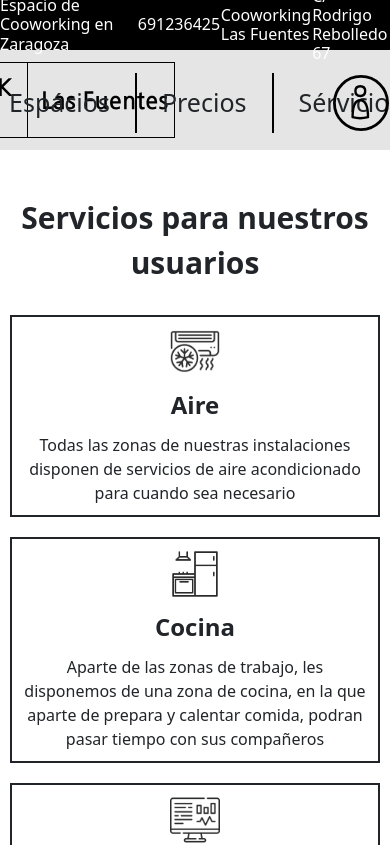
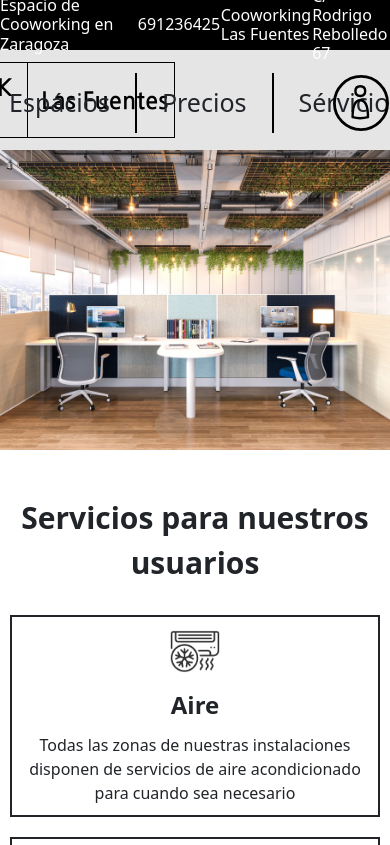
Before and after one commit to nabuin/tfg2daw_3trm_front, a Vue app: page /home in a window 390 px wide. Shown: the top 845 px of the page. Built offline with nearby package versions, Linux system fonts and the light colour scheme; the HTML template or start-up script is replaced by a standard one.

Commit message:
Creacion del slider para la home

```diff
--- a/src/components/Home_Slider.vue
+++ b/src/components/Home_Slider.vue
@@ -1,10 +1,62 @@
 <template>
-
-
+  <v-container fluid class="slider-custom pa-0">
+    <v-carousel
+      hide-delimiter-background
+      height="100%"
+      show-arrows="hover"
+      cycle
+      interval="5000"
+    >
+      <v-carousel-item>
+        <div class="slider-custom__img"></div>
+      </v-carousel-item>
+      <v-carousel-item>
+        <div class="slider-custom__img-2"></div>
+      </v-carousel-item>
+    </v-carousel>
+  </v-container>
 </template>
 
+<script setup lang="ts">
+// No se requiere lógica por ahora
+</script>
 
-<style scoped lang="scss">
+<style lang="scss" scoped>
+.slider-custom {
+  width: 100%;
 
+  &__img {
+    background-image: url('../imgs/slider/habitacion-vacia-sillas-escritorios_23-2149008873.avif');
+    background-size: cover;
+    background-position: center;
+    width: 100%;
+    height: 700px;
+  }
 
+  &__img-2 {
+    background-image: url('../imgs/slider/Ascend-desk-with-panels-escritorio-con-paneles (1).webp');
+    background-size: cover;
+    background-position: center;
+    width: 100%;
+    height: 700px;
+  }
+
+  @media (max-width: 1199px) {
+    &__img {
+      height: 500px;
+    }
+    &__img-2 {
+      height: 500px;
+    }
+  }
+
+  @media (max-width: 599px) {
+    &__img {
+      height: 300px;
+    }
+    &__img-2 {
+      height: 300px;
+    }
+  }
+}
 </style>
```
